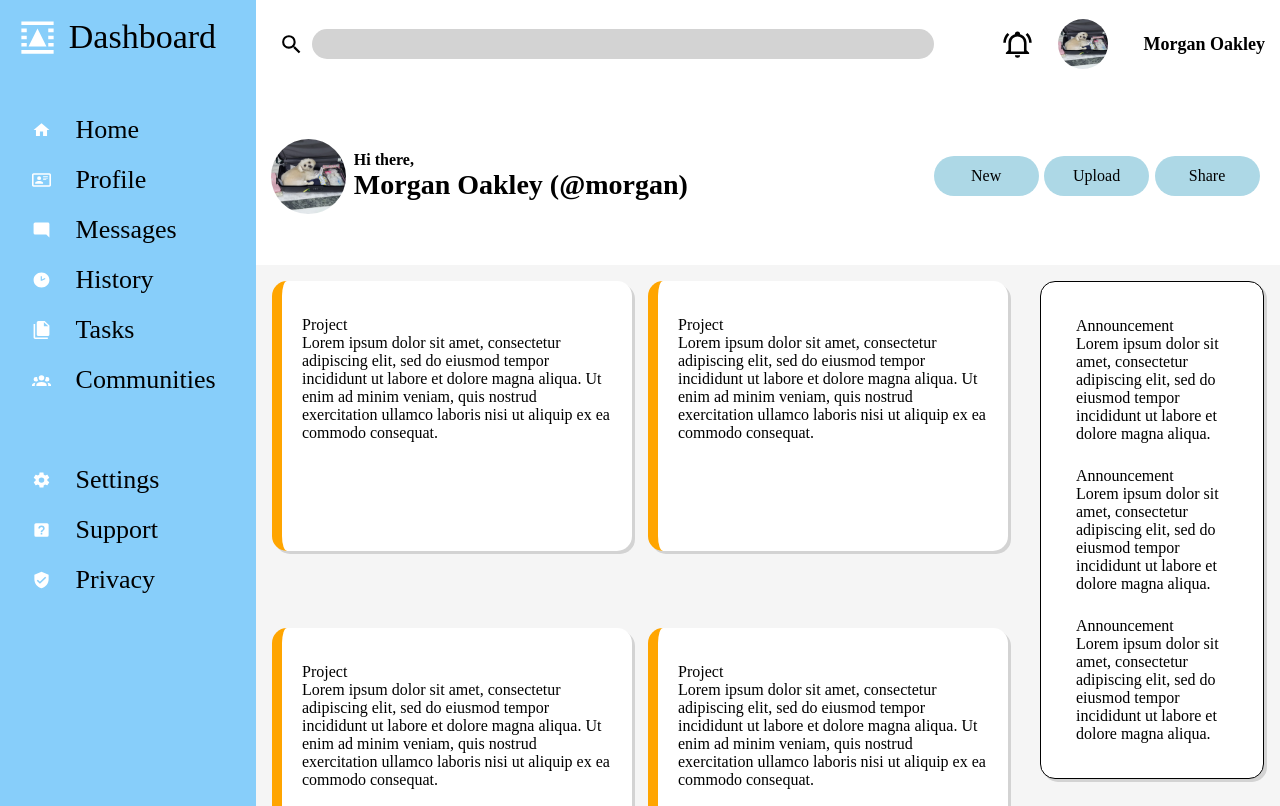
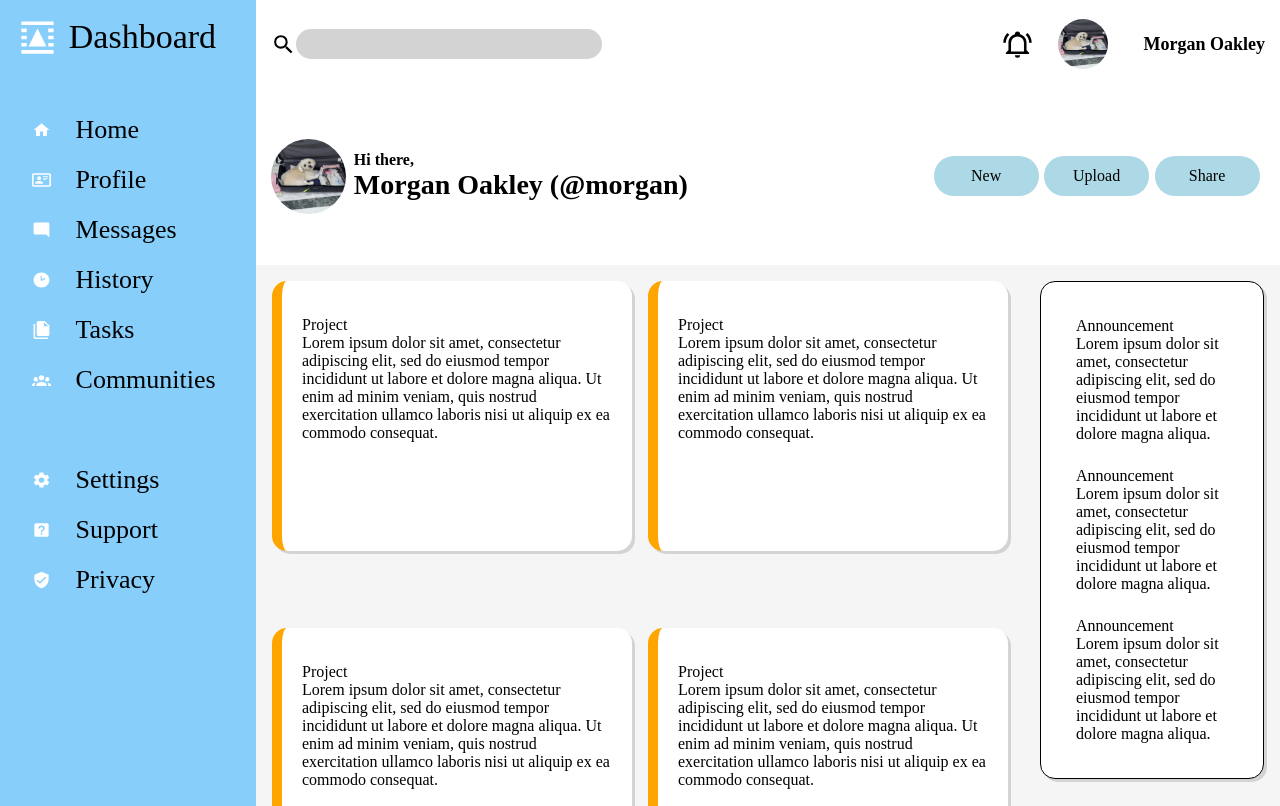
Before and after one commit to Soosi18/admin-dashboard, a plain HTML site: page index.html in a window 1280 px wide. Shown: the top 806 px of the page. Drawn offline with Linux system fonts and the light colour scheme.

Commit message:
Limit search bar to first grid column in the respective row

```diff
--- a/css/style.css
+++ b/css/style.css
@@ -68,7 +68,7 @@ body {
 }
 
 .search-bar {
-    grid-column: 1 / 3;
+    grid-column: 1 / 2;
 }
 
 #search-btn {
```
